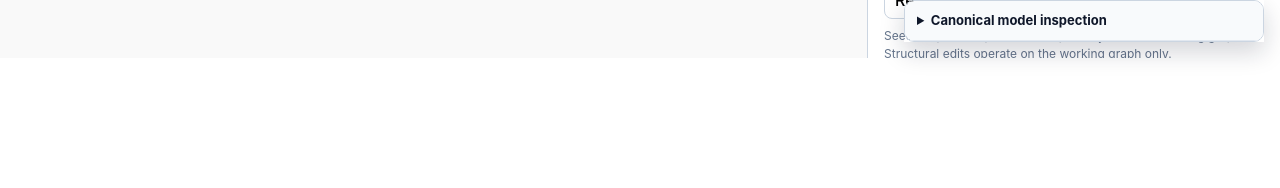
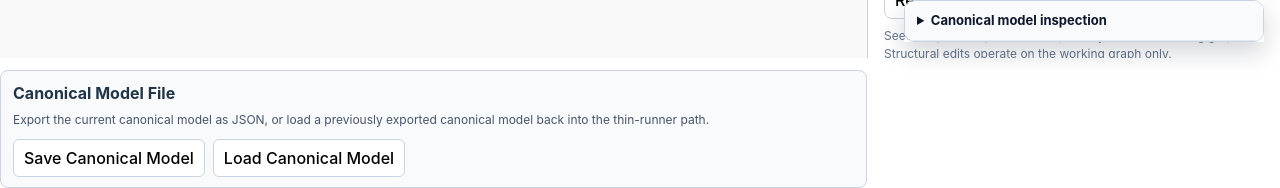
Before and after one commit to vladimir42000/os-lem-studio, a React (Vite) app in the folder frontend/: page / in a window 1280 px wide. Shown: the part 742-930 px from the top of the page. Before the commit the page ends 800 px from the top, so only its background shows below. Built offline with nearby package versions, Linux system fonts and the light colour scheme.

Commit message:
Add Studio model file save/load foundation

```diff
--- a/frontend/src/App.tsx
+++ b/frontend/src/App.tsx
@@ -17,6 +17,7 @@ import 'reactflow/dist/style.css';
 import Inspector from './Inspector';
 import ChartPanel from './ChartPanel';
 import CanonicalModelInspection from './CanonicalModelInspection';
+import CanonicalModelFileControls from './CanonicalModelFileControls';
 import { buildModelDict } from './translator';
 import { runSimulationThin } from './thinRunner';
 import { assessGraphCompilability } from './graphCompilability';
@@ -445,7 +446,13 @@ export default function App() {
   const canvasNodes = useMemo(() => nodes.map(toCanvasNode), [nodes]);
   const canvasEdges = useMemo(() => edges.map(toCanvasEdge), [edges]);
 
-  const canonicalModel = useMemo(() => buildModelDict(canvasNodes, canvasEdges), [canvasNodes, canvasEdges]);
+  const [loadedCanonicalModel, setLoadedCanonicalModel] = useState<Record<string, unknown> | null>(null);
+  const [canonicalModelLoadError, setCanonicalModelLoadError] = useState<string | null>(null);
+  const graphDerivedCanonicalModel = useMemo(() => buildModelDict(canvasNodes, canvasEdges), [canvasNodes, canvasEdges]);
+  const canonicalModel = useMemo(
+    () => loadedCanonicalModel ?? graphDerivedCanonicalModel,
+    [loadedCanonicalModel, graphDerivedCanonicalModel],
+  );
   const seedCanvasGraph = useMemo(
     () => ({
       nodes: seedGraph.nodes.map(toCanvasNode),
@@ -970,6 +977,22 @@ export default function App() {
           </div>
           <div style={{ height: '38%', minHeight: 220, background: '#fff' }}>
             <ChartPanel simulationData={simulationResult} />
+        <CanonicalModelFileControls
+          canonicalModel={canonicalModel as Record<string, unknown>}
+          onLoadCanonicalModel={(model) => {
+            setLoadedCanonicalModel(model);
+            setCanonicalModelLoadError(null);
+          }}
+          onLoadCanonicalModelError={(message) => {
+            setCanonicalModelLoadError(message);
+          }}
+          onClearLoadedCanonicalModel={() => {
+            setLoadedCanonicalModel(null);
+            setCanonicalModelLoadError(null);
+          }}
+          hasLoadedOverride={loadedCanonicalModel !== null}
+          loadError={canonicalModelLoadError}
+        />
         <CanonicalModelInspection canonicalModel={canonicalModel} />
           </div>
         </div>
--- /dev/null
+++ b/frontend/src/CanonicalModelFileControls.tsx
@@ -0,0 +1,107 @@
+import { useRef } from 'react';
+
+interface CanonicalModelFileControlsProps {
+  canonicalModel: Record<string, unknown>;
+  onLoadCanonicalModel: (model: Record<string, unknown>) => void;
+  onLoadCanonicalModelError: (message: string) => void;
+  onClearLoadedCanonicalModel: () => void;
+  hasLoadedOverride: boolean;
+  loadError: string | null;
+}
+
+export default function CanonicalModelFileControls({
+  canonicalModel,
+  onLoadCanonicalModel,
+  onLoadCanonicalModelError,
+  onClearLoadedCanonicalModel,
+  hasLoadedOverride,
+  loadError,
+}: CanonicalModelFileControlsProps) {
+  const fileInputRef = useRef<HTMLInputElement | null>(null);
+
+  const exportCanonicalModel = () => {
+    const blob = new Blob([JSON.stringify(canonicalModel, null, 2)], {
+      type: 'application/json',
+    });
+    const url = URL.createObjectURL(blob);
+    const anchor = document.createElement('a');
+    anchor.href = url;
+    anchor.download = 'os-lem-studio-canonical-model.json';
+    anchor.click();
+    URL.revokeObjectURL(url);
+  };
+
+  const handleFileSelected = async (event: React.ChangeEvent<HTMLInputElement>) => {
+    const file = event.target.files?.[0];
+    if (!file) {
+      return;
+    }
+
+    try {
+      const text = await file.text();
+      const parsed = JSON.parse(text);
+      if (!parsed || typeof parsed !== 'object' || Array.isArray(parsed)) {
+        throw new Error('Canonical model file must contain a top-level object.');
+      }
+      onLoadCanonicalModel(parsed as Record<string, unknown>);
+    } catch (error) {
+      const message = error instanceof Error ? error.message : 'Failed to load canonical model file.';
+      onLoadCanonicalModelError(message);
+    } finally {
+      event.target.value = '';
+    }
+  };
+
+  return (
+    <div
+      style={{
+        marginTop: 12,
+        marginBottom: 12,
+        padding: '10px 12px',
+        border: '1px solid #cbd5e1',
+        borderRadius: 8,
+        background: '#f8fafc',
+      }}
+    >
+      <div style={{ fontWeight: 700, marginBottom: 6 }}>Canonical Model File</div>
+      <div style={{ fontSize: 12, color: '#475569', marginBottom: 10 }}>
+        Export the current canonical model as JSON, or load a previously exported canonical model back into the thin-runner path.
+      </div>
+      <div style={{ display: 'flex', gap: 8, flexWrap: 'wrap' }}>
+        <button
+          onClick={exportCanonicalModel}
+          style={{ padding: '8px 10px', borderRadius: 6, border: '1px solid #cbd5e1', background: '#fff', cursor: 'pointer' }}
+        >
+          Save Canonical Model
+        </button>
+        <button
+          onClick={() => fileInputRef.current?.click()}
+          style={{ padding: '8px 10px', borderRadius: 6, border: '1px solid #cbd5e1', background: '#fff', cursor: 'pointer' }}
+        >
+          Load Canonical Model
+        </button>
+        {hasLoadedOverride ? (
+          <button
+            onClick={onClearLoadedCanonicalModel}
+            style={{ padding: '8px 10px', borderRadius: 6, border: '1px solid #cbd5e1', background: '#fff', cursor: 'pointer' }}
+          >
+            Revert to Graph-Derived Model
+          </button>
+        ) : null}
+      </div>
+      <input
+        ref={fileInputRef}
+        type="file"
+        accept="application/json,.json"
+        style={{ display: 'none' }}
+        onChange={handleFileSelected}
+      />
+      {hasLoadedOverride ? (
+        <div style={{ marginTop: 10, fontSize: 12, color: '#9a3412' }}>
+          Thin runner is currently using a loaded canonical model override, not the graph-derived model.
+        </div>
+      ) : null}
+      {loadError ? <div style={{ marginTop: 10, fontSize: 12, color: '#991b1b' }}>{loadError}</div> : null}
+    </div>
+  );
+}
```
Also changed, not shown: 1 other file (tests, documents, lock files or other folders).
